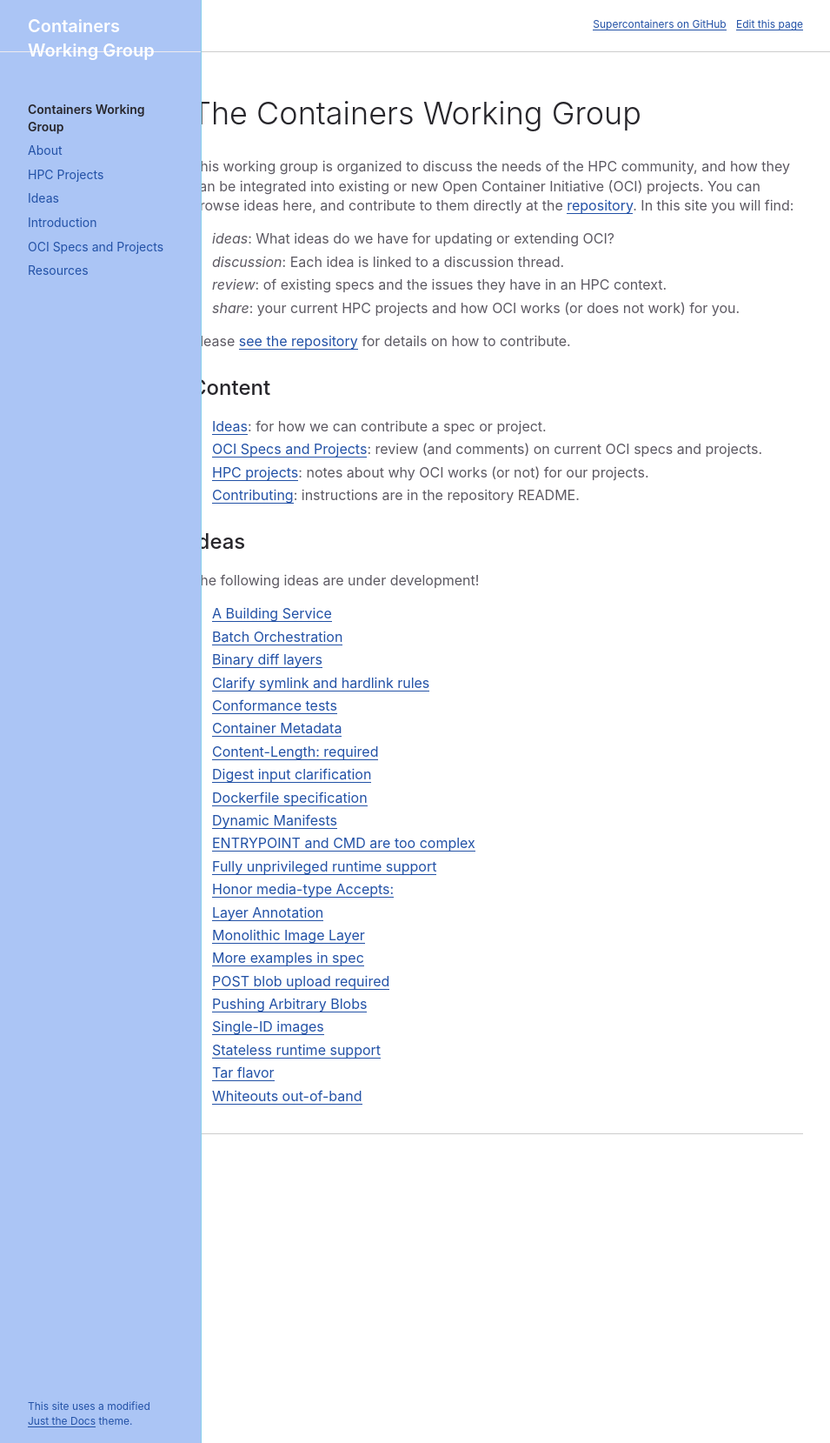
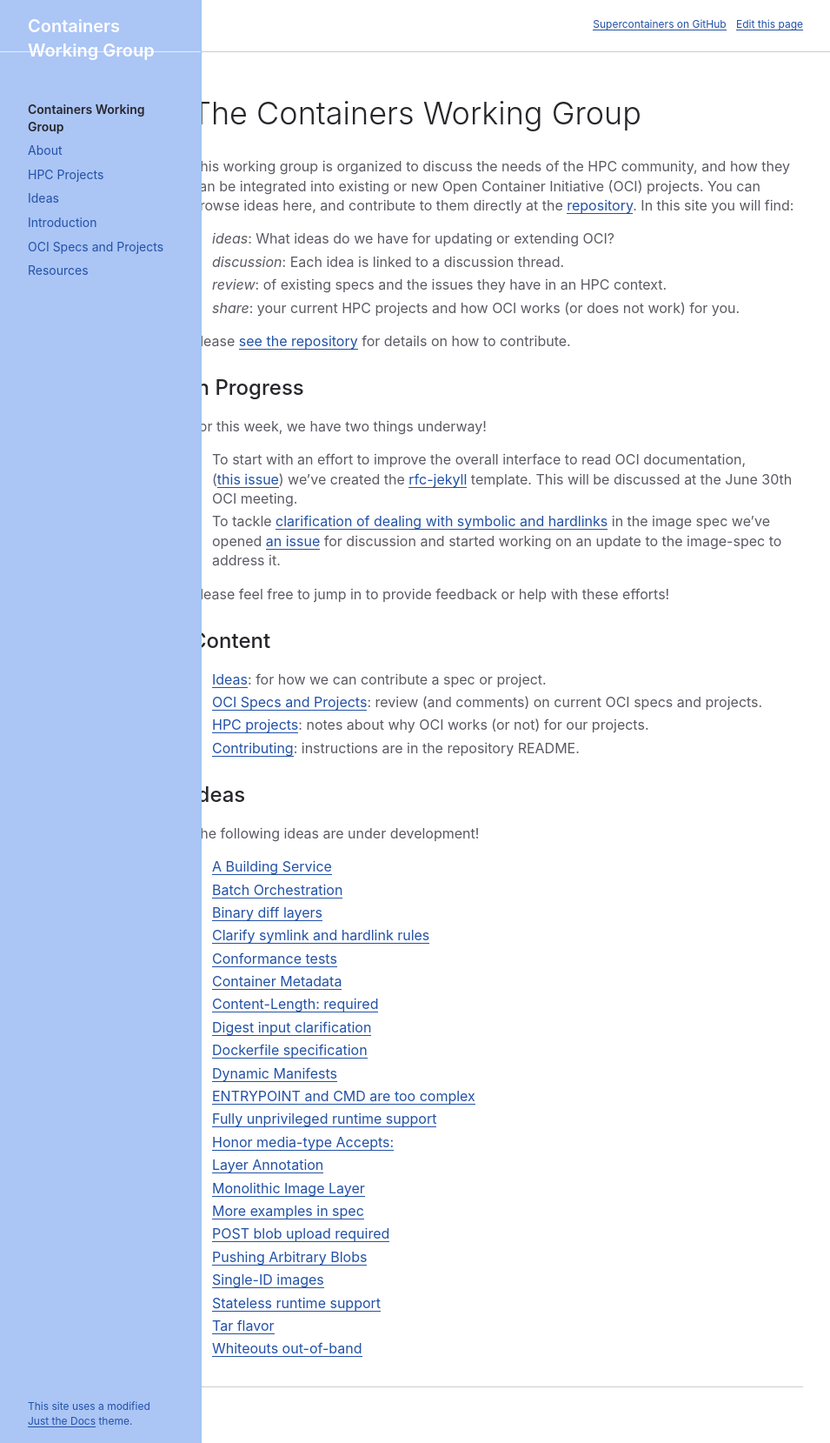
Before and after one commit to supercontainers/containers-wg, a Jekyll site: the page built from index.md, in a window 1280 px wide. Shown: the whole page at 87% size, without its empty margins (0-955 px from the left). Built offline with Jekyll 4.4.1, drawn with Linux system fonts in a browser that asks for light colours.

Commit message:
adding wip
Signed-off-by: vsoch <vsoch@users.noreply.github.com>

```diff
--- a/index.md
+++ b/index.md
@@ -18,6 +18,15 @@ In this site you will find:
  - *share*: your current HPC projects and how OCI works (or does not work) for you.
 
 Please [see the repository]({{ site.repo }}) for details on how to contribute.
+
+## In Progress
+
+For this week, we have two things underway!
+
+1. To start with an effort to improve the overall interface to read OCI documentation, ([this issue](https://github.com/supercontainers/containers-wg/issues/9)) we've created the [rfc-jekyll](https://vsoch.github.io/rfc-jekyll/) template. This will be discussed at the June 30th OCI meeting.
+2. To tackle [clarification of dealing with symbolic and hardlinks](https://supercontainers.github.io/containers-wg/ideas/links_B6/) in the image spec we've opened [an issue](https://github.com/opencontainers/image-spec/issues/857) for discussion and started working on an update to the image-spec to address it.
+
+Please feel free to jump in to provide feedback or help with these efforts!
 
 ## Content
 
```
